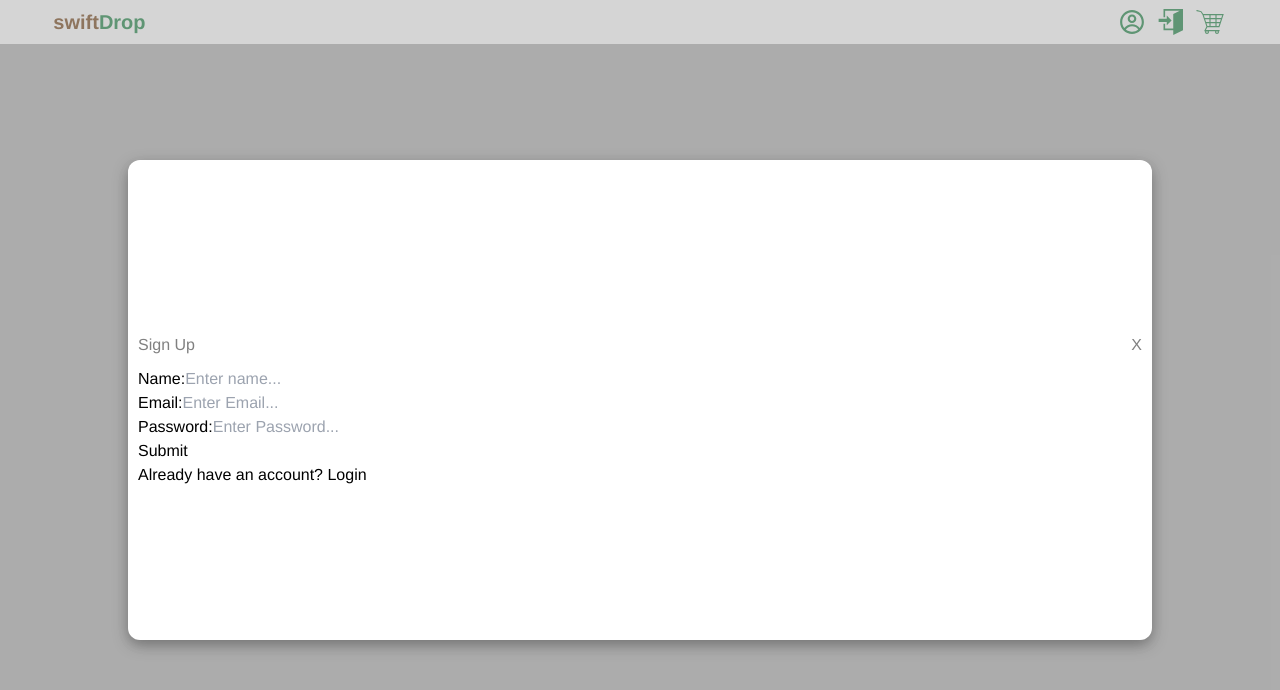
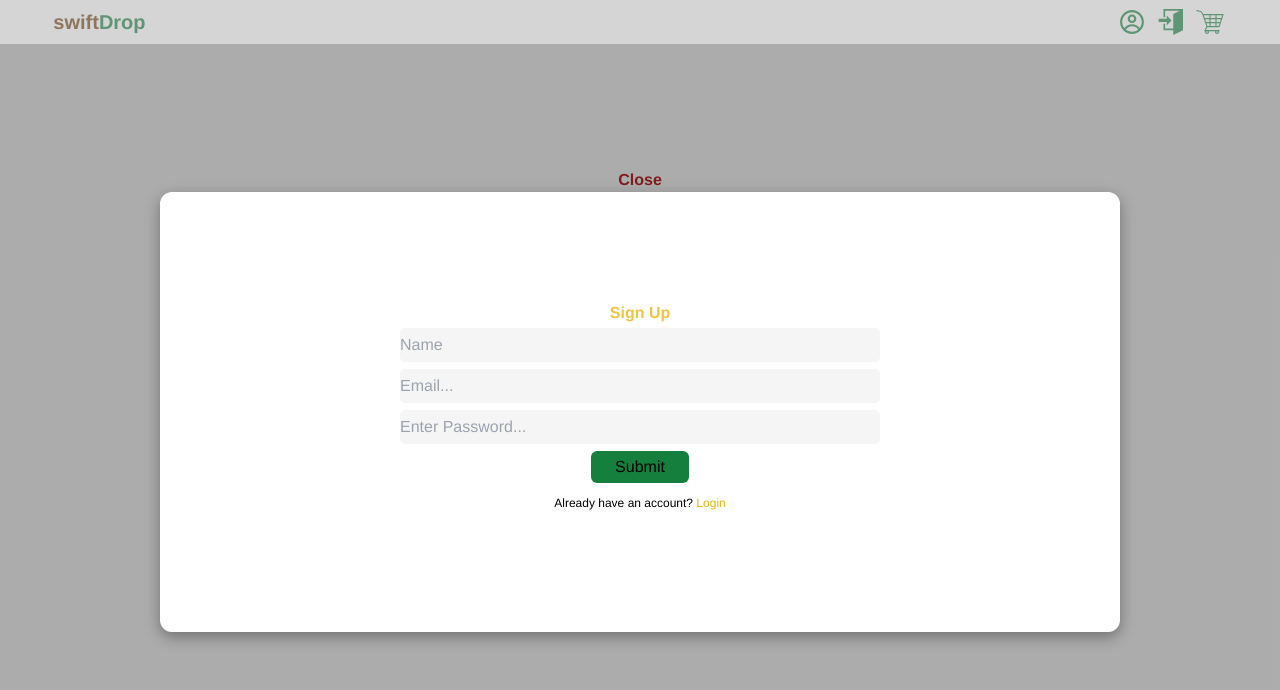
Before and after one commit to ozi-sadiq-kasai/swiftdrop, a React (Vite) app: page /signup in a window 1280 px wide. Shown: the top 690 px of the page. Built offline with nearby package versions, Linux system fonts and the light colour scheme.

Commit message:
styled login pages

```diff
--- a/src/component/Login.jsx
+++ b/src/component/Login.jsx
@@ -14,21 +14,19 @@ const Login = () => {
 
 
   return (
-    <div className="">
-      <div className="login-register-container">
-        <form onSubmit={(e) => handleUserLogin(e, credentials)}>
-          <div className="mt-64">
-            <label>Email:</label>
+    <div className="modalBackground">
+      <div className="modalContainer">
+        <p className="modalContainer--header">Sigin In</p>
+        <form
+          className="modalForm"
+          onSubmit={(e) => handleUserLogin(e, credentials)}
+        >
           <input
             value={credentials.email}
             onChange={handleInputChange}
             name="email"
             placeholder="Enter email"
           />
-          </div>
-
-          <div className="form-field-wrapper">
-            <label>Password:</label>
           <input
             type="password"
             value={credentials.password}
@@ -37,15 +35,18 @@ const Login = () => {
             placeholder="Enter password"
             className="login--password"
           />
-          </div>
-
-          <button type="submit" className="login--btn">
+          <button
+            type="submit"
+            className="signup--btn bg-green-700 py-1 px-6 rounded-md"
+          >
             Submit
           </button>
         </form>
-
-        <p>
-          Don't have an account? <Link to="/signup">Signup</Link>
+        <p className="text-xs text-center py-3">
+          Don't have an account?{' '}
+          <Link to="/signup" className="text-yellow-500">
+            Signup
+          </Link>
         </p>
       </div>
     </div>
--- a/src/component/Modal.jsx
+++ b/src/component/Modal.jsx
@@ -15,37 +15,31 @@ const Modal = () => {
 
   return (
     <div className="modalBackground">
+      <p
+      onClick={() => setModal(false)}
+      className='cursor-pointer text-red-900 font-extrabold'
+      >
+       Close
+      </p>
       <div className="modalContainer">
-        <div className="modalContainer--header">
-          <h1>Sign Up</h1>
-          <p onClick={() => setModal(false)}>X</p>
-        </div>
-
-        <form onSubmit={(e) => handleSignupLogin(e, credentials)}>
-          <div className="form-field-wrapper">
-            <label>Name:</label>
+          <h1 className="modalContainer--header">Sign Up</h1>
+        <form
+        className="modalForm"
+        onSubmit={(e) => handleSignupLogin(e, credentials)}>
             <input
               value={credentials.name}
               onChange={handleInputChange}
               type="text"
               name="name"
-              placeholder="Enter name..."
+              placeholder='Name'
             />
-          </div>
-
-          <div className="form-field-wrapper">
-            <label>Email:</label>
             <input
               value={credentials.email}
               onChange={handleInputChange}
               type="email"
               name="email"
-              placeholder="Enter Email..."
+              placeholder='Email...'
             />
-          </div>
-
-          <div className="form-field-wrapper">
-            <label>Password:</label>
             <input
               value={credentials.password}
               onChange={handleInputChange}
@@ -53,15 +47,14 @@ const Modal = () => {
               name="password"
               placeholder="Enter Password..."
             />
-          </div>
 
-          <button type="submit" className="signup--btn">
+          <button type="submit" className="signup--btn bg-green-700 py-1 px-6 rounded-md">
             Submit
           </button>
         </form>
 
-        <p>
-          Already have an account? <Link to="/login">Login</Link>
+        <p className='text-xs text-center py-3'>
+          Already have an account? <Link to="/login" className='text-yellow-500'>Login</Link>
         </p>
       </div>
     </div>
--- a/src/component/OrderTypes.jsx
+++ b/src/component/OrderTypes.jsx
@@ -7,7 +7,8 @@ import { AuthContext } from '../utils/Context'
 const renderIcons = icons.map((icon, index) => (
   <div key={icon.name}>
     <img src={icon.icon} alt={icon} className="w-16 cursor-pointer xsm:w-10" />
-    <p className="text-center xsm:text-[10px] hover:text-green-400 cursor-pointer">
+    <p
+     className="text-center xsm:text-[10px] hover:text-green-400 cursor-pointer">
       {icon.name}
     </p>
   </div>
@@ -20,7 +21,8 @@ const OrderTypes = () => {
       <p className="pl-3 mt-8 font-semibold text-md text-gray-600">
         Explore our Categories
       </p>
-      <div className="flex justify-around items-center flex-wrap xsm:justify-evenly xsm:gap-2 my-8">
+      <div
+      className="flex justify-around items-center flex-wrap xsm:justify-evenly xsm:gap-2 my-8">
         {renderIcons}
       </div>
       <OrderPlaces />
--- a/src/index.css
+++ b/src/index.css
@@ -116,7 +116,7 @@ body {
   to{transform: translateX(1300px);}
 }
 
-/* Modal */
+/* Signup */
 
 .modalBackground {
   width: 100vw;
@@ -124,32 +124,31 @@ body {
   background-color: rgba(77, 77, 77, 0.431);
   position: fixed;
   top:0;
-  left: 0;
+  left:0;
   display: flex;
-  justify-content: center;
+  flex-direction: column;
+  justify-content:center;
   align-items: center;
 }
 
 .modalContainer {
-  width: 80%;
-  height: 60%;
+  width: 75%;
+  height:55%;
   border-radius: 12px;
   background-color: white;
   box-shadow: rgba(0, 0, 0, 0.35) 0px 5px 15px;
   display: flex;
   flex-direction: column;
   justify-content: center;
-  padding:30px 10px;
 }
 .modalForm > input{
  border:none;
- text-align: center;
+ border-radius: 5px;
  outline:none;
- margin-bottom: 40px;
+ margin-bottom: 7px;
  background-color: whitesmoke;
- margin-right: 15px;
- width: 80%;
- padding: 4px 0;
+ width: 50%;
+ padding: 5px 0;
 }
 .modalForm {
  display: flex;
@@ -159,12 +158,12 @@ body {
  align-items: center;
 }
 .modalContainer--header{
-margin-top: 20px;
-padding-bottom: 10px;
  display: flex;
  align-items: center;
- justify-content: space-between;
- color: gray;
+ justify-content: space-around;
+ padding-bottom: 3px;
+ color:#EFC441;
+ font-weight:700;
 }
 
 .modalContainer--btn{
```
Lines whose indentation alone changed are shown as unchanged.
